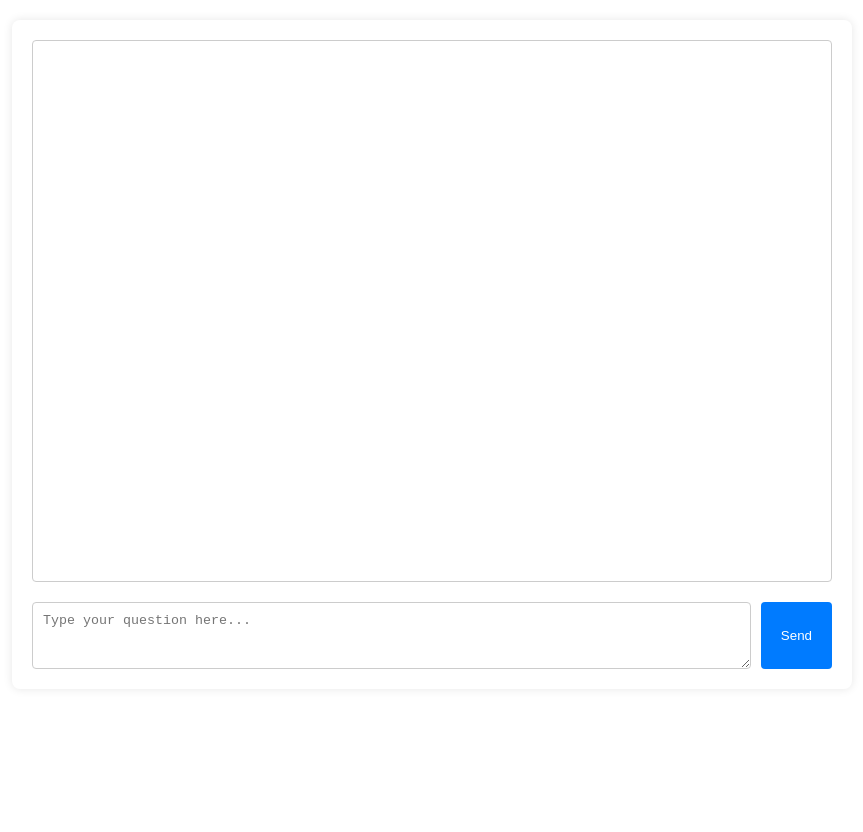
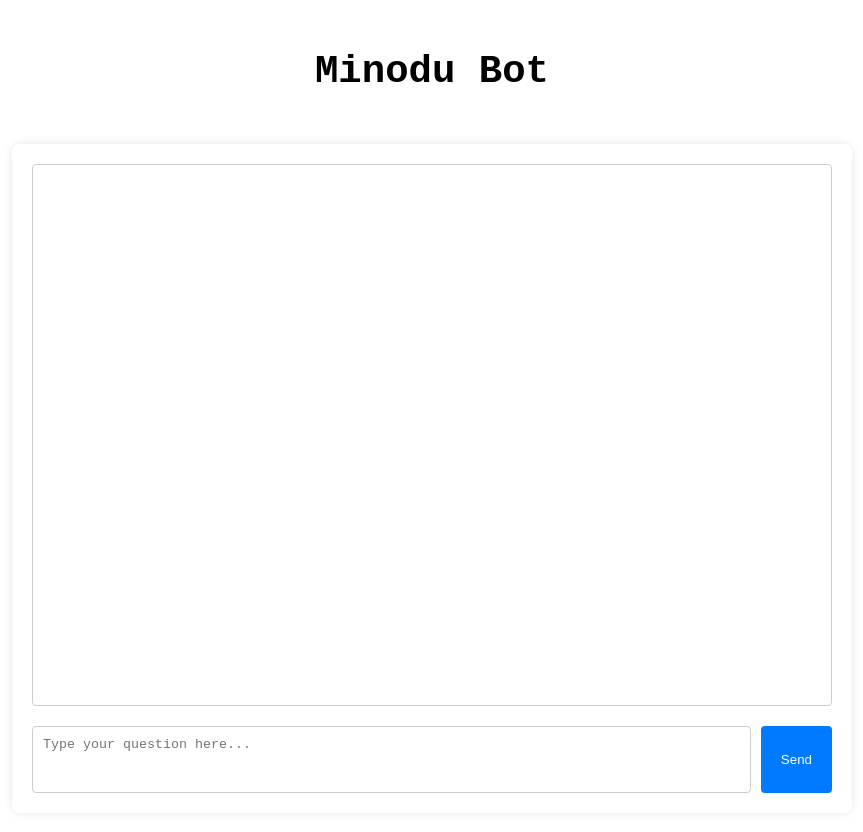
Before and after one commit to lutzer/minodu-ai-services, a website: page rag-api/public/index.html in a window 1280 px wide. Shown: the whole page, without its empty margins (208-1071 px from the left). Before the commit the page ends 800 px from the top, so only its background shows below. Drawn offline with Linux system fonts and the light colour scheme.

Commit message:
fixes styling

```diff
--- a/rag-api/package.json
+++ b/rag-api/package.json
@@ -5,7 +5,7 @@
   "main": "src/app.ts",
   "scripts": {
     "build": "tsc",
-    "start": "node dist/app.js",
+    "start": "tsc && node dist/app.js",
     "dev": "ts-node-dev --respawn src/app.ts",
     "clean": "rm -rf dist",
     "test": "jest"
--- a/rag-api/public/index.html
+++ b/rag-api/public/index.html
@@ -7,6 +7,7 @@
     <link rel="stylesheet" href="styles/main.css">
 </head>
 <body>
+    <h1>Minodu Bot</h1>
     <div class="chat-container">
         <div class="chat-box" id="chat-box">
             <!-- Messages will appear here -->
--- a/rag-api/public/styles/main.css
+++ b/rag-api/public/styles/main.css
@@ -1,3 +1,13 @@
+body {
+    font-family: monospace;
+}
+
+h1 {
+    text-align: center;
+    font-size: 300%;
+    margin: 50px;
+}
+
 .chat-container {
     max-width: 800px;
     margin: 20px auto;
@@ -25,7 +35,7 @@ textarea {
     padding: 10px;
     border: 1px solid #ccc;
     border-radius: 4px;
-    resize: vertical;
+    resize: none
 }
 
 button {
```
Also changed, not shown: README.md, rag-api/README.md.
